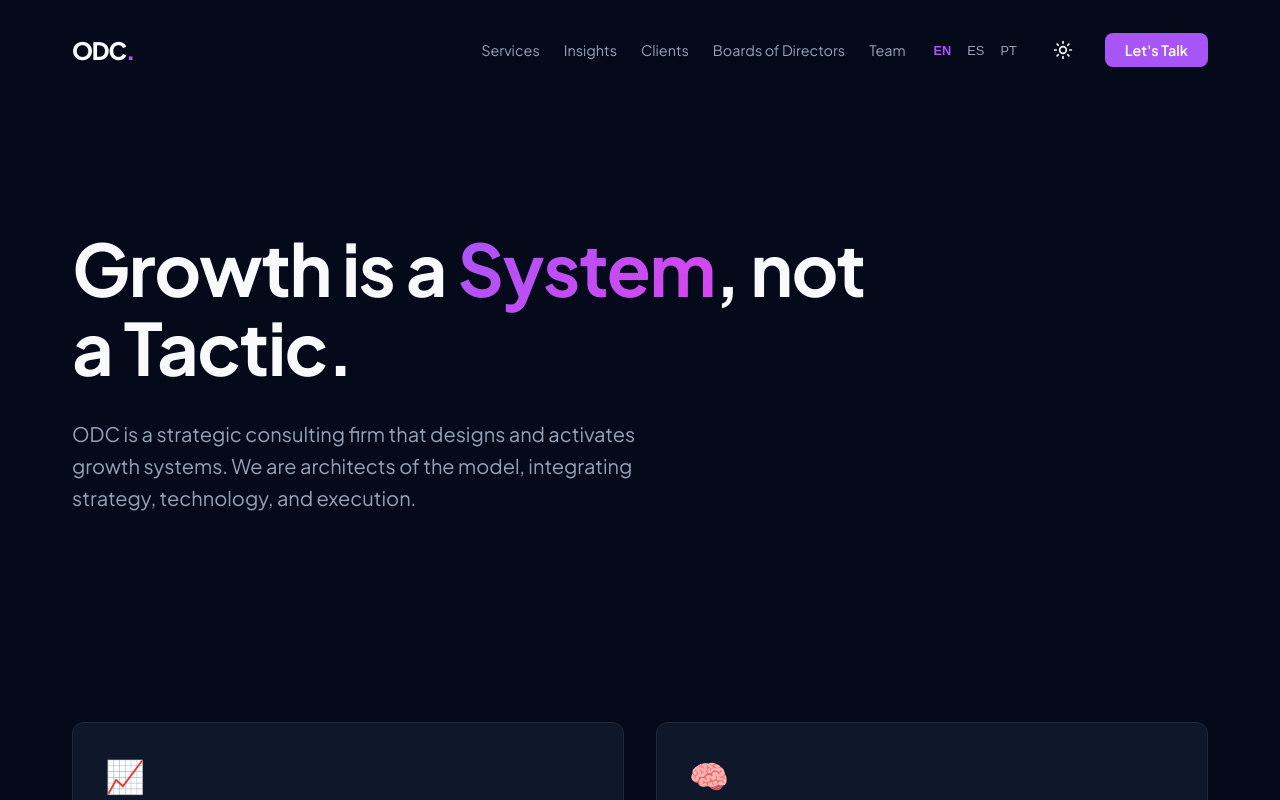
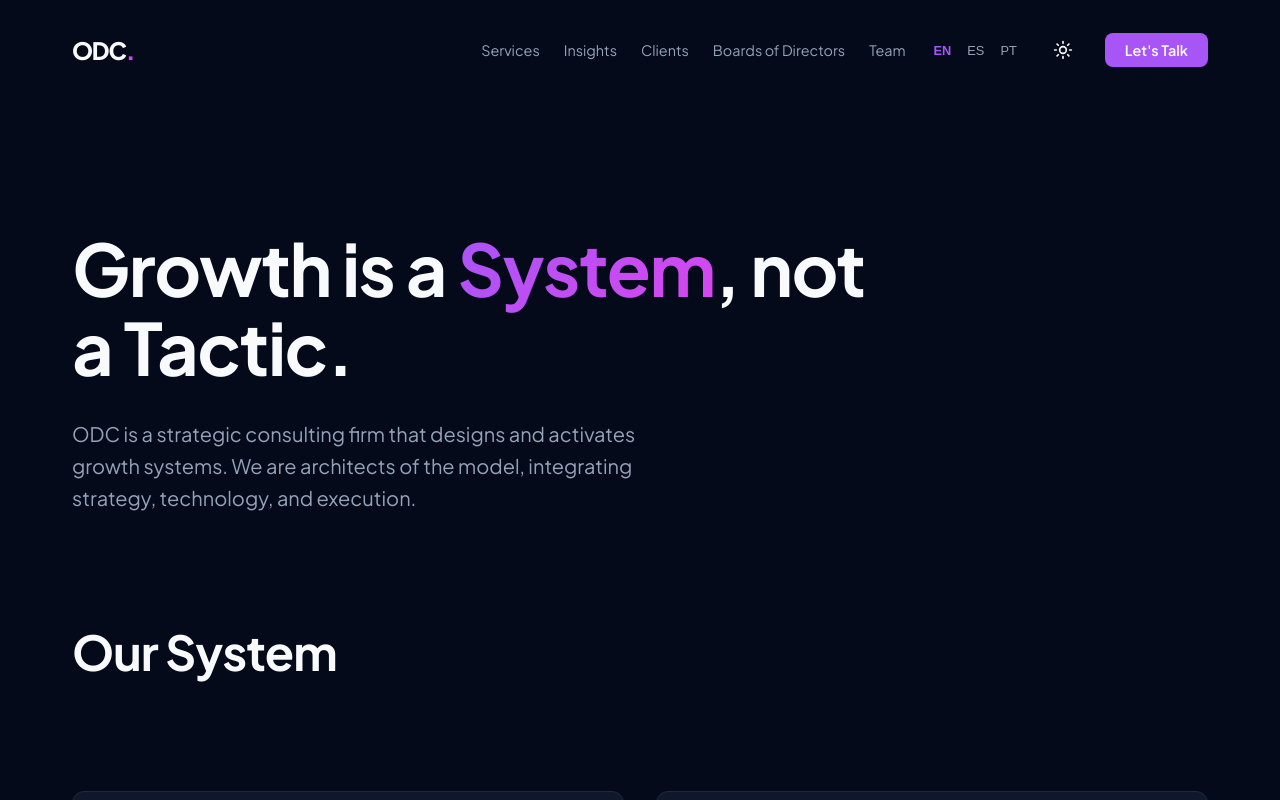
Before and after one commit to tuyoisaza/odc-website-nextjs, a Next.js app: page /en in a window 1280 px wide. Shown: the top 800 px of the page. Built offline with nearby package versions, Linux system fonts and the light colour scheme.

Commit message:
1.2.24 Add 'Our System' title to homepage and 'Our work style' title to team page

```diff
--- a/app/[locale]/page.tsx
+++ b/app/[locale]/page.tsx
@@ -30,6 +30,10 @@ export default function Home() {
         </div>
       </section>
 
+      <section style={{ padding: "0 0 1rem" }}>
+        <h2 style={{ fontSize: "3rem", margin: 0 }}>Our System</h2>
+      </section>
+
       <section className="editorial-grid" style={{ padding: "6rem 0" }}>
         {serviceList.map((s, i) => (
           <div key={i} className="card" style={{ gridColumn: "span 6" }}>
--- a/app/[locale]/team/page.tsx
+++ b/app/[locale]/team/page.tsx
@@ -6,6 +6,10 @@ export default function TeamPage() {
   return (
     <main className="container" style={{ padding: "6rem 0" }}>
       <TeamSection />
+
+      <section style={{ padding: "2rem 0 0" }}>
+        <h2 style={{ fontSize: "3rem", margin: 0 }}>Our work style</h2>
+      </section>
     </main>
   );
 }
--- a/package.json
+++ b/package.json
@@ -1,6 +1,6 @@
 {
   "name": "odc",
-  "version": "1.2.23",
+  "version": "1.2.24",
   "private": true,
   "scripts": {
     "dev": "next dev",
```
